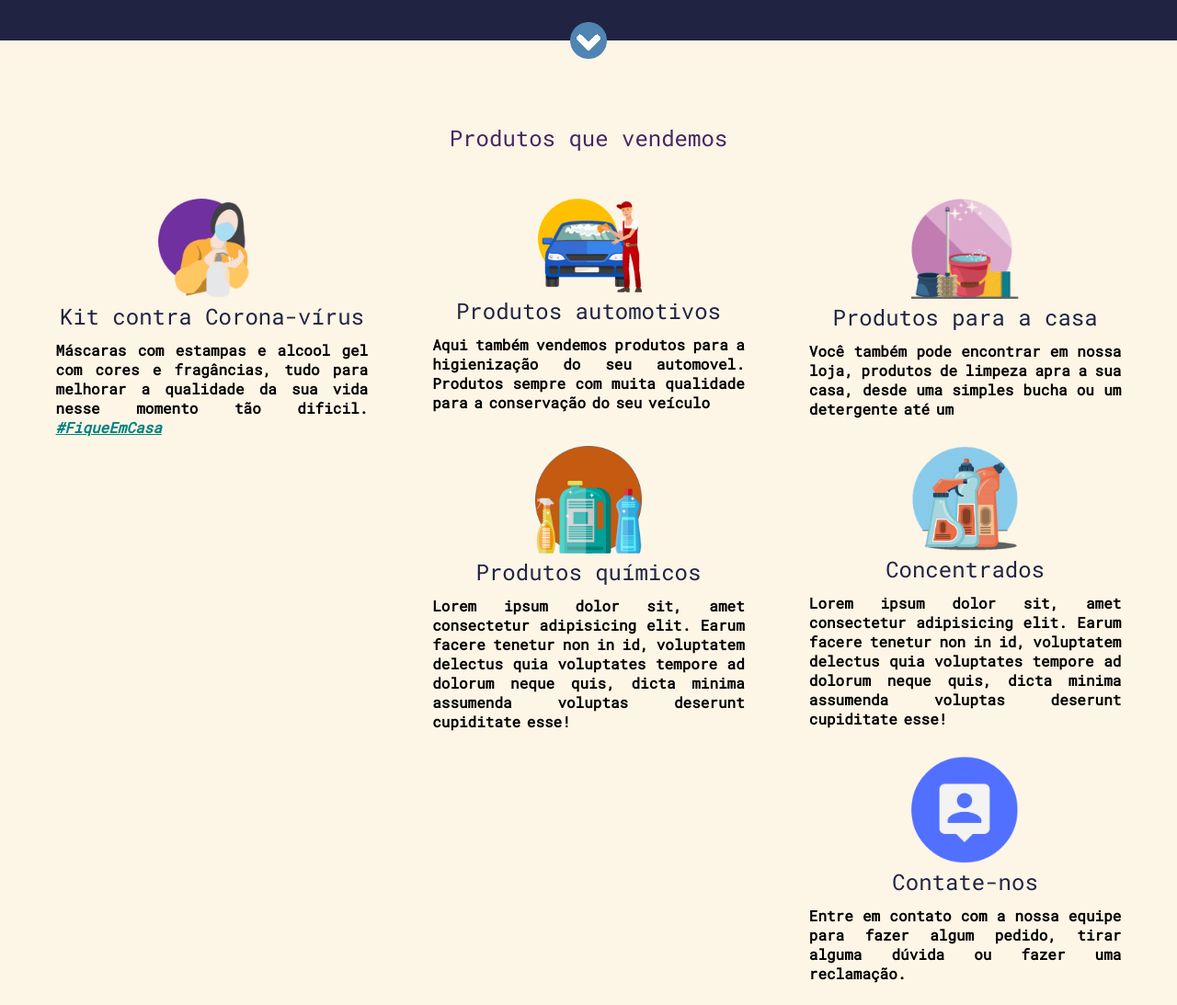
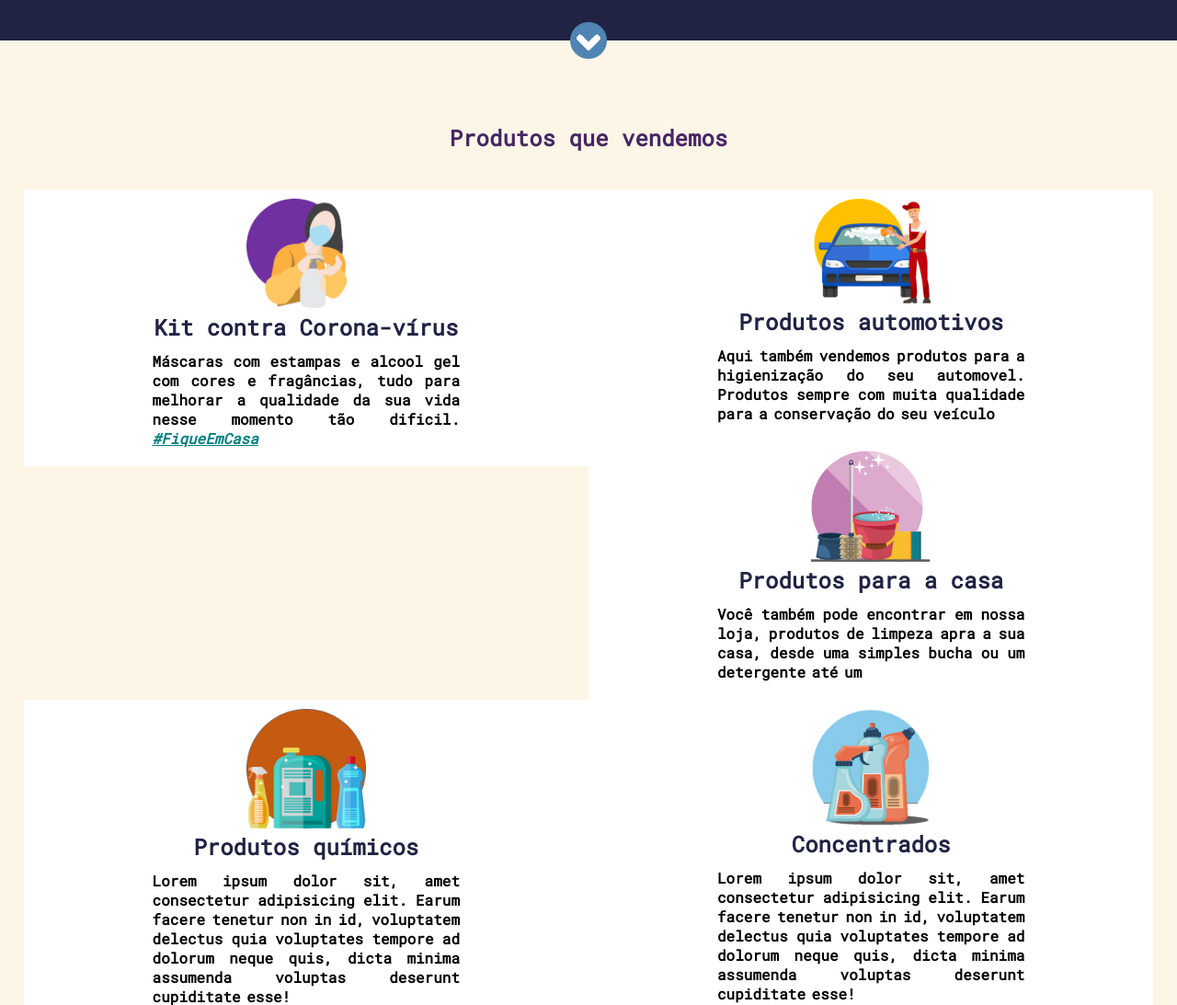
Before and after one commit to Arthur-Batista/Projeto-COMPROL, a plain HTML site: page index.html in a window 1280 px wide. Shown: the part 860-1953 px from the top of the page at 92% size. Drawn offline with Linux system fonts and the light colour scheme.

Commit message:
font-weight

```diff
--- a/css/style.css
+++ b/css/style.css
@@ -222,7 +222,7 @@ img#imagem-logo:hover{
 .section-1 h2{
     text-align: center;
     color: #462663;
-    font-weight: normal;
+    font-weight: bolder;
 }
 
 
@@ -289,9 +289,46 @@ a#link-footer:hover{
     margin-top: 8px;
 }
 
+@media screen and (max-width: 1320px){
+    .container-single{
+        padding-left: 70px;
+        padding-right: 70px;
+        background-color: #fff;
+        width: calc(100%/2);
+    }
+
+    .container-single img{
+        width: 130px;
+    }
+
+    .text-container-single p{
+        padding: 10px 70px;
+    }
+
+    .container-single img#imagem-corona{
+        width: 130px;
+    }
+
+    #imagem-carro{
+        width: 130px;
+    }
+
+    .container-single img#imagem-quimico{
+        width: 130px;
+    }
+
+    .container-single img#imagem-para-casa{
+        width: 130px;
+    }
+
+    #imagem-concentrado{
+        width: 130px;
+    }
+
+}
+
 @media screen and (max-width: 1115px){
     .container-single{
-/*         background-color: #fff; */
         width: 100%;
         padding: 10px 200px;
     }
--- a/index.html
+++ b/index.html
@@ -87,12 +87,12 @@
 
                 <div class="center">
 
-                <h2>Produtos que vendemos</h2>
+                <h2 id="titulo-single">Produtos que vendemos</h2>
 
                 <div class="container-section">
 
                     <div class="container-single">
-                        <div><img src="/images/single-corona-virus.png" alt=""></div>
+                        <div><img id="imagem-corona" src="/images/single-corona-virus.png" alt=""></div>
                         <div class="text-container-single">
                             <h2>Kit contra Corona-vírus</h2>
                             <p>Máscaras com estampas e alcool gel com cores e fragâncias, tudo para melhorar a qualidade da sua vida nesse momento tão dificil. <a href="https://www.worldometers.info/coronavirus/country/brazil/" target="_blank">#FiqueEmCasa</a> </p>
@@ -100,7 +100,7 @@
                     </div> <!-- container-single -->
 
                     <div class="container-single">
-                        <div><a href=""><img src="/images/single-automotivo.png" alt=""> </a></div>
+                        <div><a href=""><img id="imagem-carro" src="/images/single-automotivo.png" alt=""> </a></div>
                         <div class="text-container-single">
                             <h2>Produtos automotivos</h2>
                             <p>Aqui também vendemos produtos para a higienização do seu automovel. Produtos sempre com muita qualidade para a conservação do seu veículo </p>
@@ -108,7 +108,7 @@
                     </div> <!-- container-single -->
 
                     <div class="container-single">
-                        <div><img src="/images/single-para-casa.png" alt=""></div>
+                        <div><img id="imagem-para-casa" src="/images/single-para-casa.png" alt=""></div>
                         <div class="text-container-single">
                             <h2>Produtos para a casa</h2>
                             <p>Você também pode encontrar em nossa loja, produtos de limpeza apra a sua casa, desde uma simples bucha ou um detergente até um </p>
@@ -116,7 +116,7 @@
                     </div> <!-- container-single -->
 
                     <div class="container-single">
-                        <div><img src="/images/single-quimico.png" alt=""></div>
+                        <div><img id="imagem-quimico" src="/images/single-quimico.png" alt=""></div>
                         <div class="text-container-single">
                             <h2>Produtos químicos</h2>
                             <p>Lorem ipsum dolor sit, amet consectetur adipisicing elit. Earum facere tenetur non in id, voluptatem delectus quia voluptates tempore ad dolorum neque quis, dicta minima assumenda voluptas deserunt cupiditate esse!</p>
@@ -124,7 +124,7 @@
                     </div> <!-- container-single -->
 
                     <div class="container-single">
-                        <div><img src="/images/imagem-single.png" alt=""></div>
+                        <div><img id="imagem-concentrado" src="/images/imagem-single.png" alt=""></div>
                         <div class="text-container-single">
                             <h2>Concentrados</h2>
                             <p>Lorem ipsum dolor sit, amet consectetur adipisicing elit. Earum facere tenetur non in id, voluptatem delectus quia voluptates tempore ad dolorum neque quis, dicta minima assumenda voluptas deserunt cupiditate esse!</p>
@@ -132,7 +132,7 @@
                     </div> <!-- container-single -->
 
                     <div class="container-single">
-                        <div><img src="/images/single-contato.png" alt=""></div>
+                        <div><img id="imagem-contato" src="/images/single-contato.png" alt=""></div>
                         <div class="text-container-single">
                             <h2>Contate-nos</h2>
                             <p>Entre em contato com a nossa equipe para fazer algum pedido, tirar alguma dúvida ou fazer uma reclamação.</p>
```
